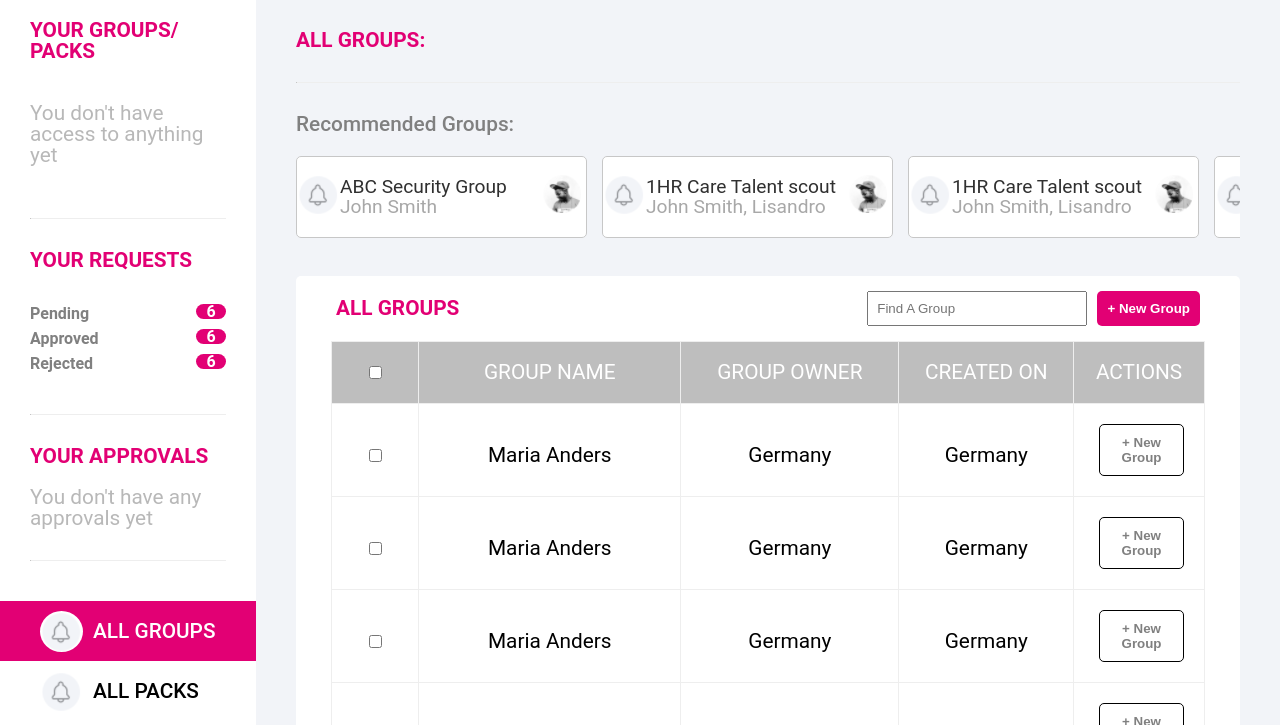
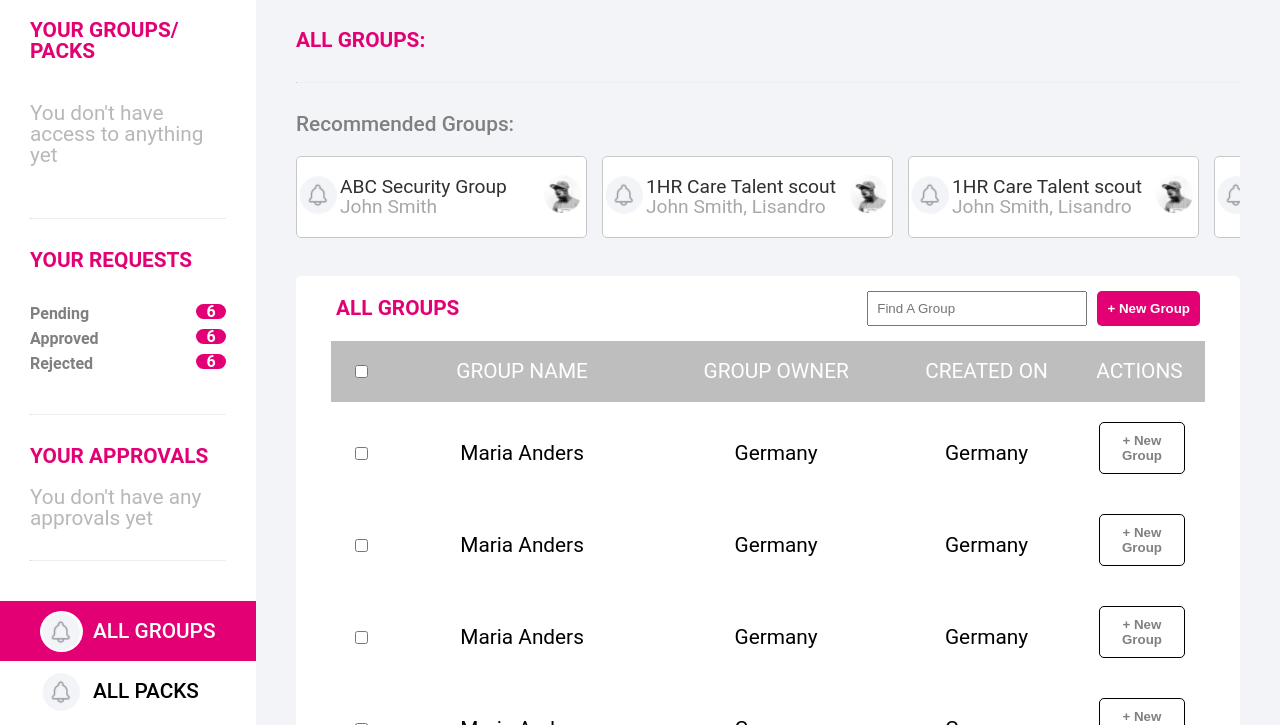
Before and after one commit to obaidr76/proj1-website, a plain HTML site: page homepage.html in a window 1280 px wide. Shown: the part 75-800 px from the top of the page. Drawn offline with Linux system fonts and the light colour scheme.

Commit message:
second commit

```diff
--- a/homepage.html
+++ b/homepage.html
@@ -127,7 +127,7 @@
                     <div class="wrapper-table">
                         <table class="group_data">
                             <tr>
-                              <th style="width: 10%;"><input type="checkbox"></th>
+                              <th style="width: 5%;"><input type="checkbox"></th>
                               <th style="width: 30%;">GROUP NAME</th>
                               <th class="mediagroup1" >GROUP OWNER</th>
                               <th class="mediagroup2" style="width: 20%;">CREATED ON</th>
--- a/style.css
+++ b/style.css
@@ -93,7 +93,7 @@ hr { border-top: 0.1px; color: rgb(175, 175, 175); }
 .group_data {border-collapse: collapse; width: 100%; margin-right: 35px; margin-left: 35px; overflow: scroll;
 }
 
-.group_data td, .group_data th {padding: 20px; text-align: center; border: 1px solid rgb(238, 238, 238);
+.group_data td, .group_data th {padding: 20px; text-align: center;
 }
 
 .pageno{width: 100%; display: flex; justify-content: flex-end;}
```
